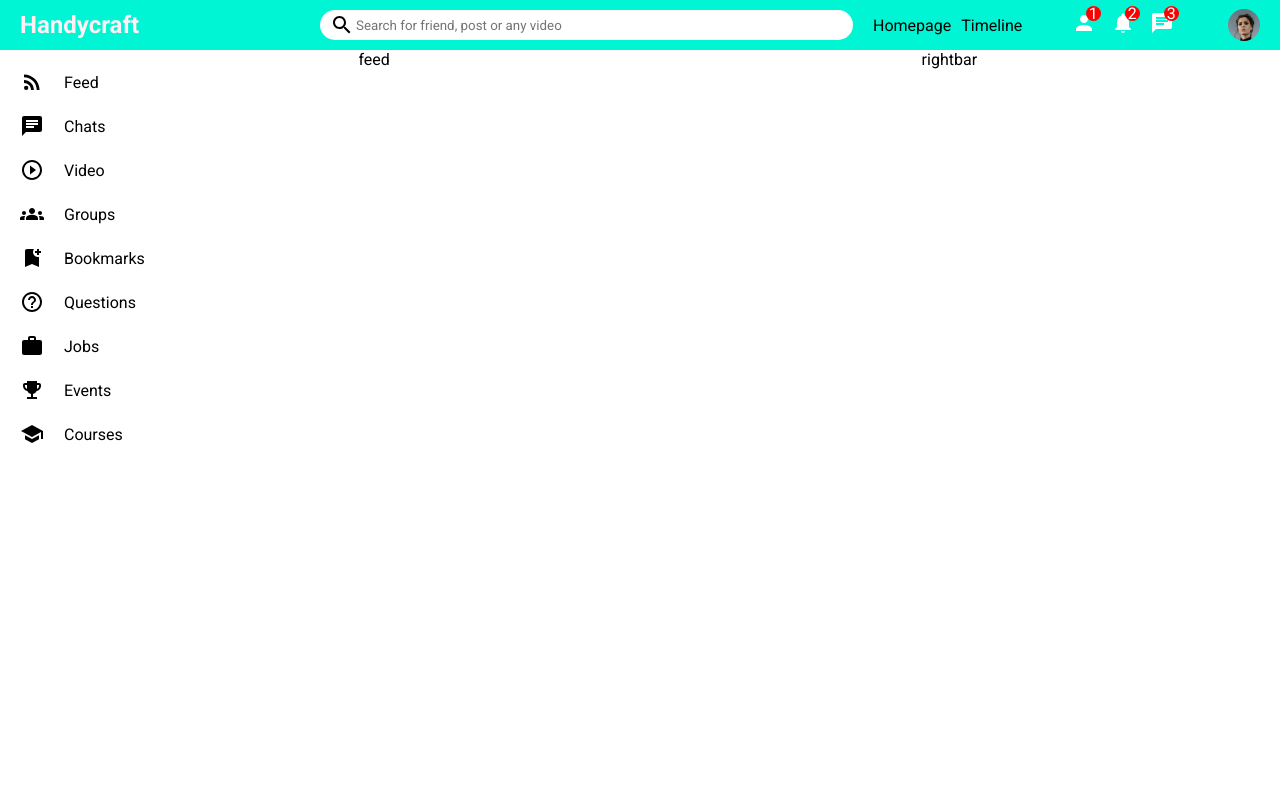
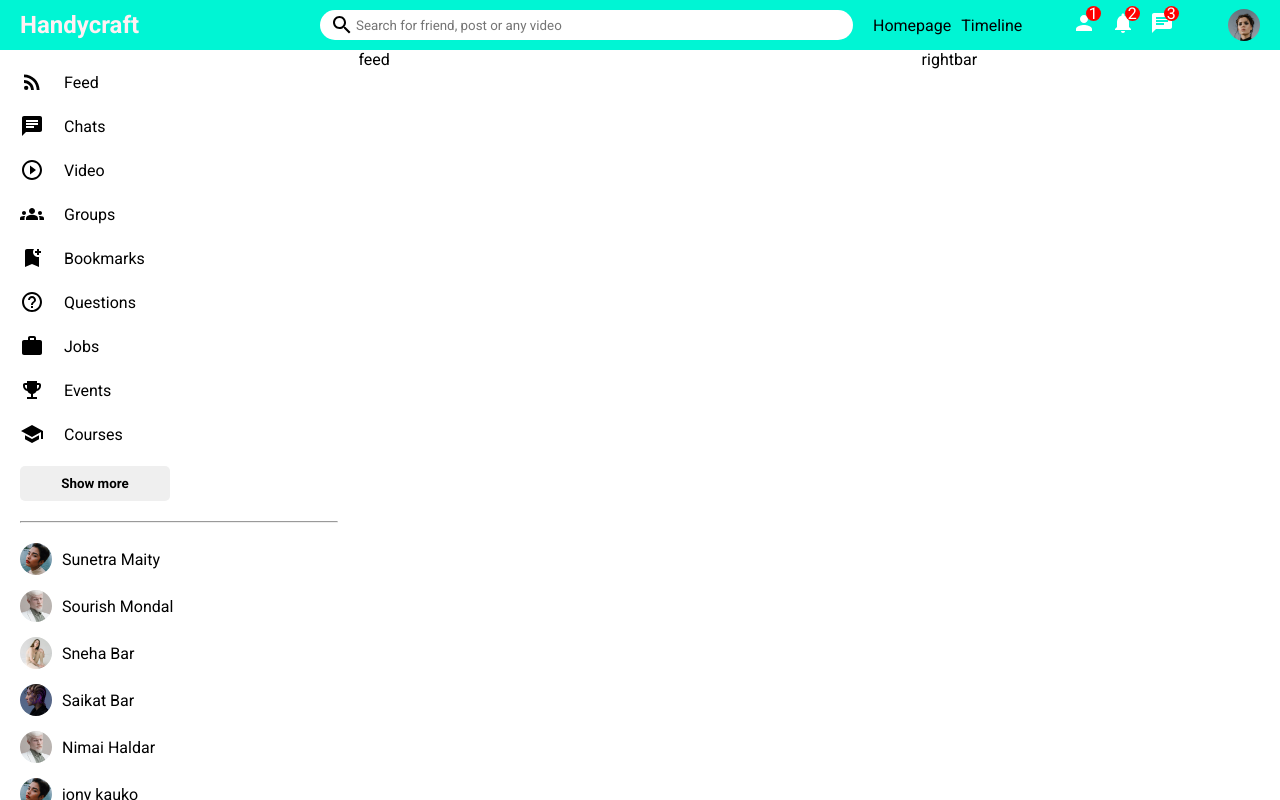
Before and after one commit to SAHEBDHARA/react-social-medial-app, a React (Create React App) app: page / in a window 1280 px wide. Built offline with nearby package versions, Linux system fonts and the light colour scheme.

Commit message:
end of sidebar

```diff
--- a/src/components/sidebar/sidebar.css
+++ b/src/components/sidebar/sidebar.css
@@ -1,7 +1,17 @@
 .sidebar{
   flex: 3.5;
   height: calc(100vh - 50px);
+  overflow-y: scroll;
+}
+::-webkit-scrollbar{
+  width: 5px;
 
+}
+::-webkit-scrollbar-track{
+  background-color: #f1f1f1;
+}
+::-webkit-scrollbar-thumb{
+  background-color: rgb(189, 185, 185);
 }
 .sidebarWraper{
   padding: 20px;
@@ -20,3 +30,35 @@
 .sidebarIcon{
   margin-right: 20px;
 }
+.sidebarButton{
+width: 150px;
+border: none;
+padding: 10px;
+border-radius: 5px;
+font-weight: bold;
+}
+.sidebarHr{
+  margin: 20px 0;
+}
+.sidebarFriendlist{
+  padding: 0;
+  margin: 0;
+  list-style: none;
+
+}
+.sidebarFriend{
+  display: flex;
+  align-items: center;
+  margin-bottom: 15px;
+}
+.sidebarFriendImg{
+  width: 32px;
+  height: 32px;
+  border-radius: 50%;
+  object-fit: cover;
+  margin-right: 10px;
+}
+.sidebarFriendName{
+
+
+}
--- a/src/components/sidebar/sidebar.jsx
+++ b/src/components/sidebar/sidebar.jsx
@@ -57,6 +57,42 @@
             <span className="sidebarListItemText">Courses</span>
            </li>
          </ul>
+         <button className="sidebarButton"> Show more</button>
+         <hr className="sidebarHr" />
+         <ul className="sidebarFriendlist">
+           <li className="sidebarFriend">
+             <img className="sidebarFriendImg" src="\accets\person\4.jpeg" alt="" />
+             <spam className="sidebarFriendName">Sunetra Maity</spam>
+           </li>
+           <li className="sidebarFriend">
+             <img className="sidebarFriendImg" src="\accets\person\2.jpeg" alt="" />
+             <spam className="sidebarFriendName">Sourish Mondal</spam>
+           </li>
+           <li className="sidebarFriend">
+             <img className="sidebarFriendImg" src="\accets\person\5.jpeg" alt="" />
+             <spam className="sidebarFriendName">Sneha Bar</spam>
+           </li>
+           <li className="sidebarFriend">
+             <img className="sidebarFriendImg" src="\accets\person\6.jpeg" alt="" />
+             <spam className="sidebarFriendName">Saikat Bar</spam>
+           </li>
+           <li className="sidebarFriend">
+             <img className="sidebarFriendImg" src="\accets\person\2.jpeg" alt="" />
+             <spam className="sidebarFriendName">Nimai Haldar</spam>
+           </li>
+           <li className="sidebarFriend">
+             <img className="sidebarFriendImg" src="\accets\person\4.jpeg" alt="" />
+             <spam className="sidebarFriendName">jony kauko</spam>
+           </li>
+           <li className="sidebarFriend">
+             <img className="sidebarFriendImg" src="\accets\person\4.jpeg" alt="" />
+             <spam className="sidebarFriendName">Sunetra Maity</spam>
+           </li>
+           <li className="sidebarFriend">
+             <img className="sidebarFriendImg" src="\accets\person\4.jpeg" alt="" />
+             <spam className="sidebarFriendName">Sunetra Maity</spam>
+           </li>
+         </ul>
        </div>
     </div>
   )
```
